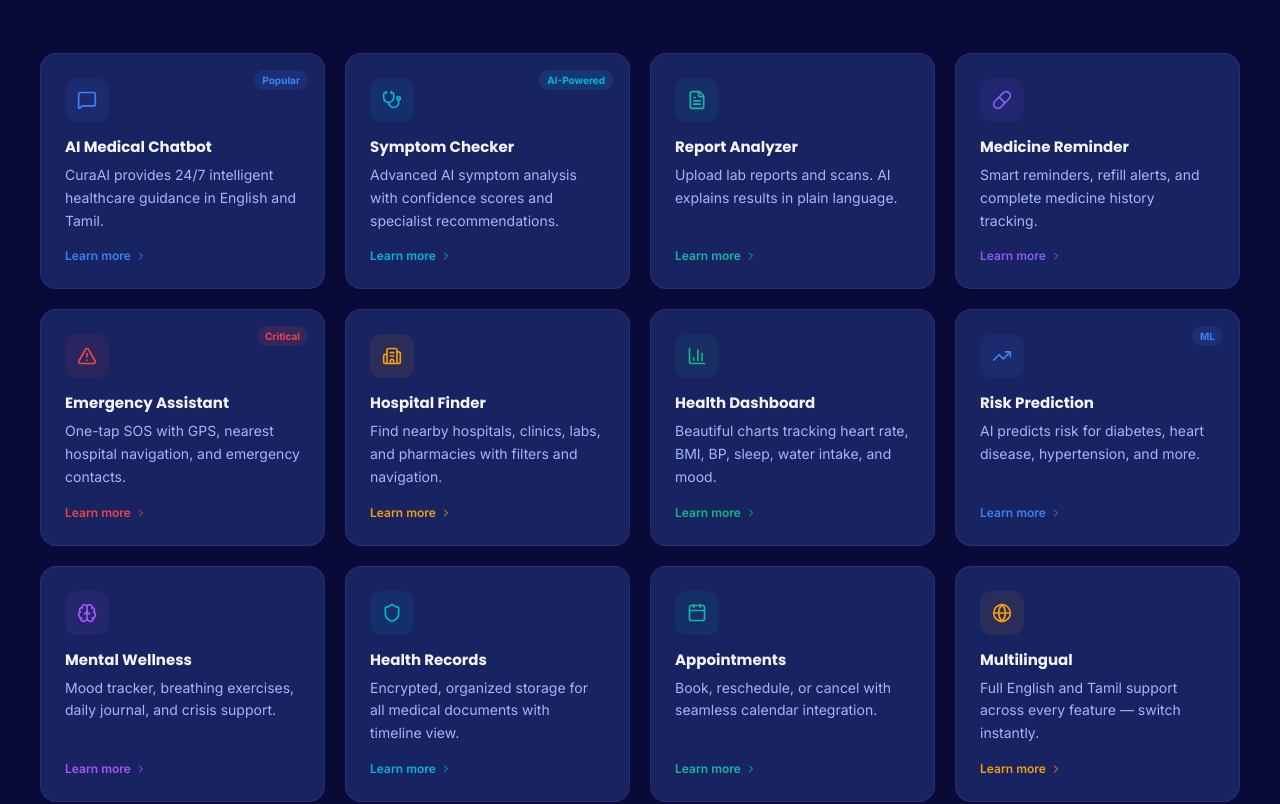
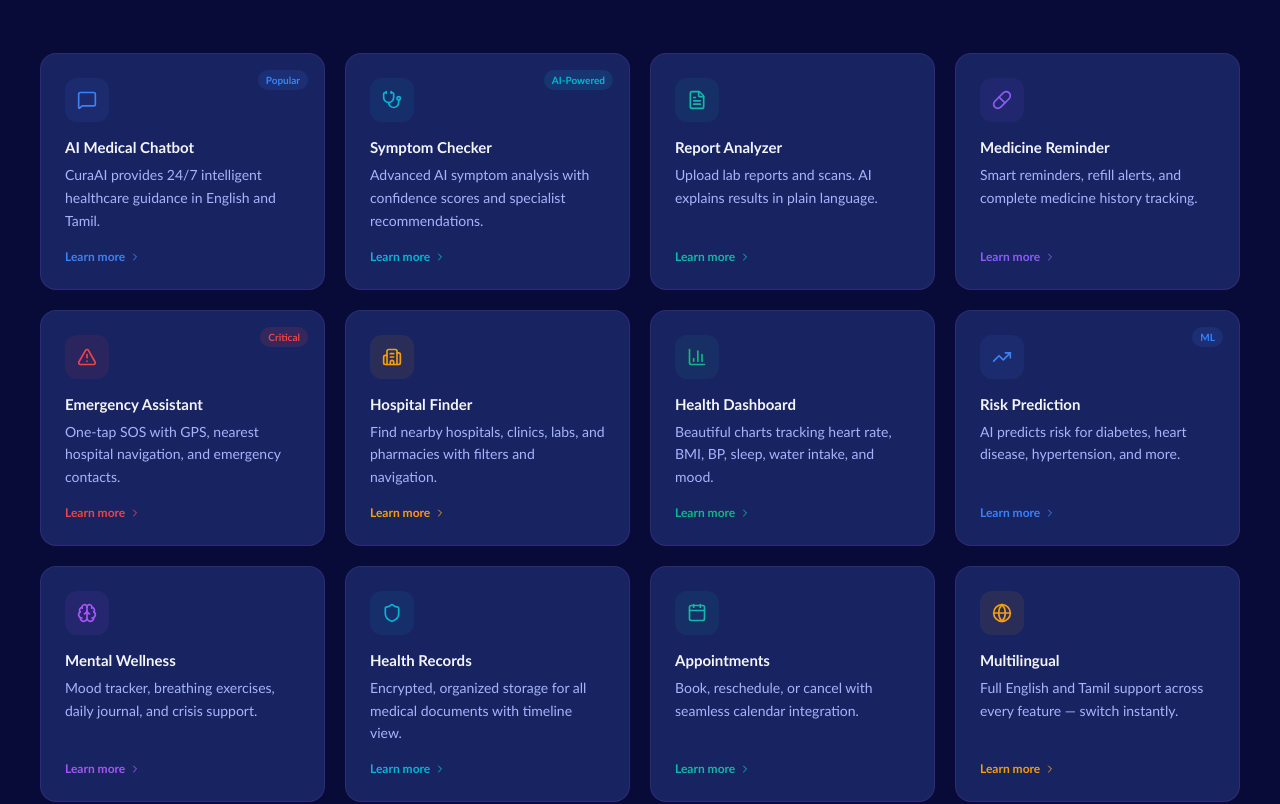
Before and after one commit to adithyasenthilkumar57-tech/healixai, a Next.js app: page / in a window 1280 px wide. Shown: the part 1300-2104 px from the top of the page. Built offline with nearby package versions, Linux system fonts and the light colour scheme.

Commit message:
style: changed global typography to Calibri across entire application

```diff
--- a/src/app/globals.css
+++ b/src/app/globals.css
@@ -1,5 +1,10 @@
 @import url('https://fonts.googleapis.com/css2?family=Inter:wght@300;400;500;600;700&family=Poppins:wght@300;400;500;600;700;800;900&display=swap');
 @import "tailwindcss";
+
+:root {
+  --font-poppins: 'Calibri', 'Carlito', 'Candara', 'Segoe UI', system-ui, sans-serif;
+  --font-inter: 'Calibri', 'Carlito', 'Candara', 'Segoe UI', system-ui, sans-serif;
+}
 
 /* ─── Dark Theme (default) ───────────────────────── */
 :root,
@@ -98,7 +103,7 @@ html {
 }
 
 body {
-  font-family: 'Inter', system-ui, -apple-system, sans-serif;
+  font-family: 'Calibri', 'Carlito', 'Candara', 'Segoe UI', system-ui, -apple-system, sans-serif;
   background-color: var(--bg-primary);
   color: var(--text-primary);
   line-height: 1.6;
@@ -109,7 +114,7 @@ body {
 }
 
 h1, h2, h3, h4, h5, h6 {
-  font-family: 'Poppins', system-ui, sans-serif;
+  font-family: 'Calibri', 'Carlito', 'Segoe UI', sans-serif;
   font-weight: 700;
   line-height: 1.2;
   color: var(--text-primary);
--- a/src/css/variables.css
+++ b/src/css/variables.css
@@ -8,6 +8,11 @@
   box-sizing: border-box;
   margin: 0;
   padding: 0;
+}
+
+:root {
+  --font-poppins: 'Calibri', 'Carlito', 'Candara', 'Segoe UI', system-ui, sans-serif;
+  --font-inter: 'Calibri', 'Carlito', 'Candara', 'Segoe UI', system-ui, sans-serif;
 }
 
 /* ─── Dark Theme (default) ───────────────────────── */
```
